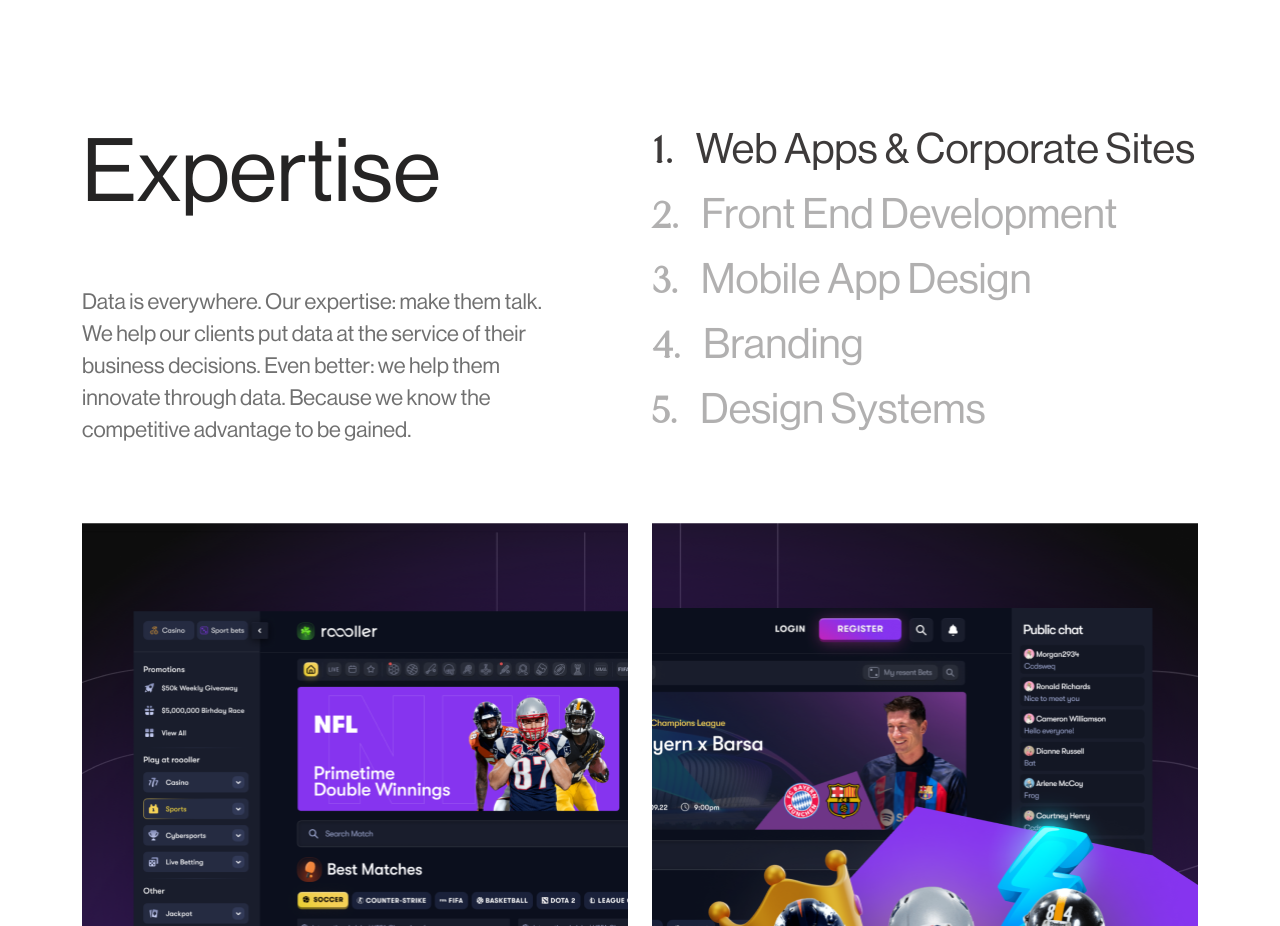
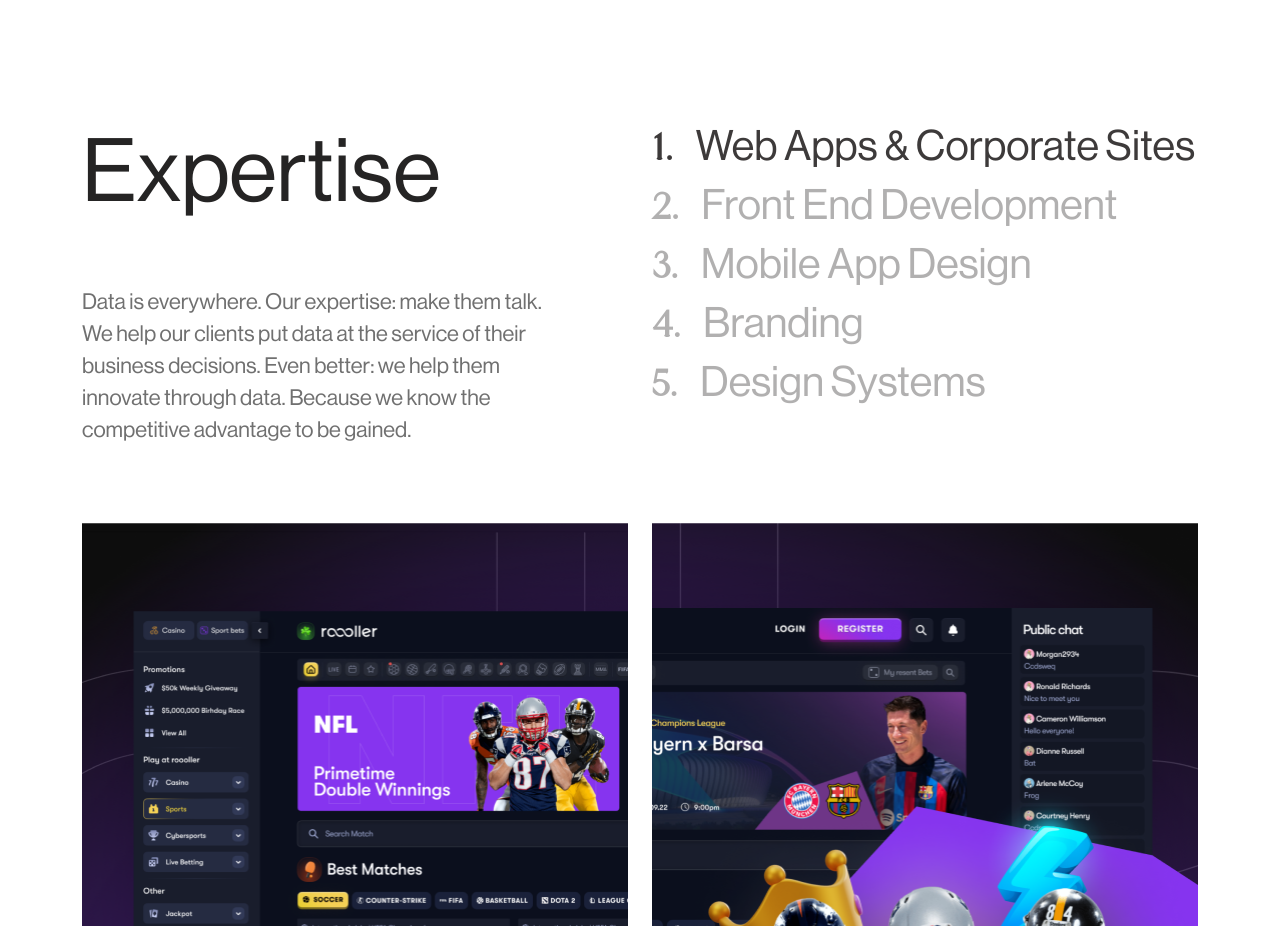
Before and after one commit to Ashisharma7901/Zenork, a plain HTML site: page index.html in a window 1280 px wide. Shown: the part 5000-5926 px from the top of the page. Drawn offline with nearby package versions, Linux system fonts and the light colour scheme.

Commit message:
Update style.css

```diff
--- a/assets/css/style.css
+++ b/assets/css/style.css
@@ -1461,6 +1461,9 @@ body{
     .prolistba-desc p {
         max-width: 55%;
     }
+	.hexpert-tabbing ul li a b, .hexpert-tabbing ul li a strong {
+	line-height: 50px;
+	}
 }
 @media screen and (max-width: 1199px) {
     header .menu-item:last-child a {
```
